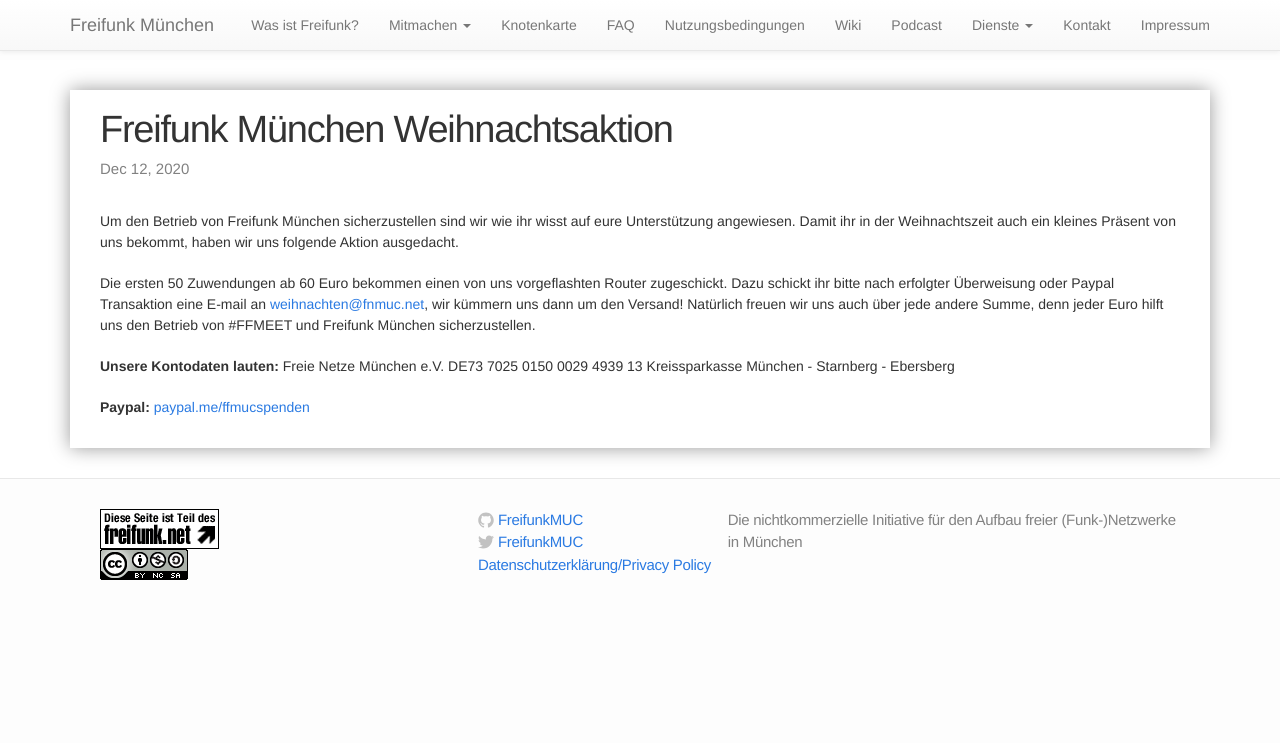
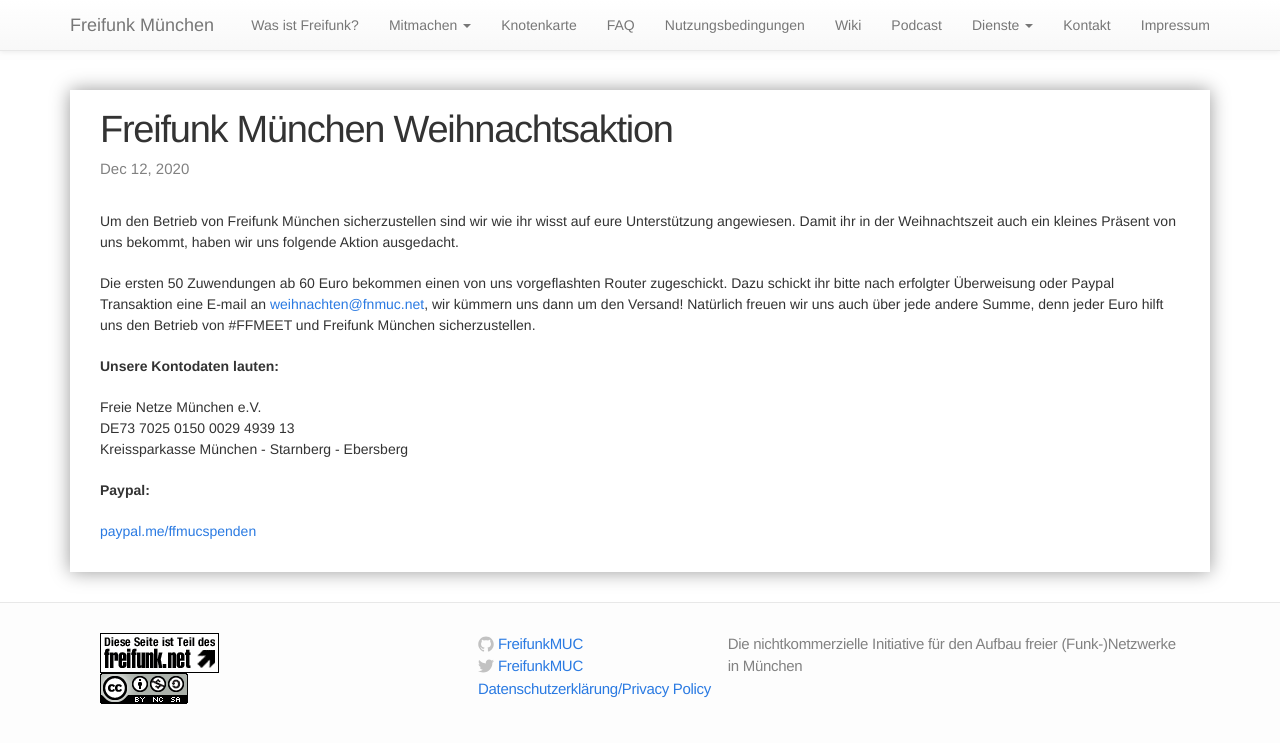
Before and after one commit to freifunkMUC/freifunkmuc.github.io, a Jekyll site: the page built from _posts/2020-12-12-weihnachtsaktion.markdown, in a window 1280 px wide. Shown: the top 743 px of the page. Built offline with Jekyll 4.4.1, drawn with Linux system fonts in a browser that asks for light colours.

```diff
--- a/_posts/2020-12-12-weihnachtsaktion.markdown
+++ b/_posts/2020-12-12-weihnachtsaktion.markdown
@@ -10,9 +10,11 @@ Um den Betrieb von Freifunk München sicherzustellen sind wir wie ihr wisst auf
 Die ersten 50 Zuwendungen ab 60 Euro bekommen einen von uns vorgeflashten Router zugeschickt. Dazu schickt ihr bitte nach erfolgter Überweisung oder Paypal Transaktion eine E-mail an [weihnachten@fnmuc.net](mailto:weihnachten@fnmuc.net), wir kümmern uns dann um den Versand! Natürlich freuen wir uns auch über jede andere Summe, denn jeder Euro hilft uns den Betrieb von #FFMEET und Freifunk München sicherzustellen.
 
 **Unsere Kontodaten lauten:**
-Freie Netze München e.V.
-DE73 7025 0150 0029 4939 13
-Kreissparkasse München - Starnberg - Ebersberg
+
+Freie Netze München e.V.<br />
+DE73 7025 0150 0029 4939 13<br />
+Kreissparkasse München - Starnberg - Ebersberg<br />
 
 **Paypal:**
+
 [paypal.me/ffmucspenden](paypal.me/ffmucspenden)
```
